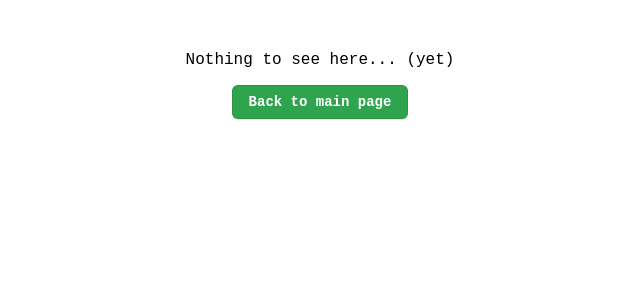
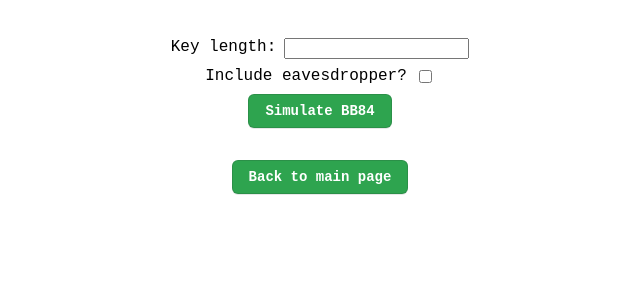
Before and after one commit to Tangy-Cheese/qkd_sim, a React app in the folder frontend/: page / in a window 1280 px wide. Both pictures are taken after a click on the button "BB84". Shown: the top 300 px of the page, without its empty margins (320-960 px from the left). Built offline with nearby package versions, Linux system fonts and the light colour scheme; the HTML template or start-up script is replaced by a standard one.

Commit message:
Created input form for simulating BB84

```diff
--- a/frontend/src/App.css
+++ b/frontend/src/App.css
@@ -9,6 +9,20 @@
     margin-bottom:3em;
 }
 
+#bb84Form {
+    display: flex;
+    flex-direction: column;
+    align-items: center;
+    gap: 0.5em;
+    margin-bottom: 2em;
+}
+
+#bb84FormElement {
+    display: flex;
+    flex-direction: row;
+    gap: 0.5em;
+}
+
 #buttons {
     display: flex;
     flex-direction: row;
--- a/frontend/src/components/bb84.jsx
+++ b/frontend/src/components/bb84.jsx
@@ -1,7 +1,25 @@
+import { useState } from 'react'
+
 export default function BB84({ handleReturnClick }){
+    function simulateProtocol(formData){
+        const keylen = formData.get('keylen')
+        const eavesdropper = formData.get('eve') != null ? true: false
+
+    }
+
     return(
         <>
-            <p>Nothing to see here... (yet)</p>
+            <form action={simulateProtocol} id="bb84Form">
+                <div id="bb84FormElement">
+                    <label for="keylen">Key length:</label>
+                    <input type="text" id="keylen" name="keylen"/>
+                </div>
+                <div id="bb84FormElement">
+                    <label for="eve">Include eavesdropper?</label>
+                    <input type="checkbox" id="eve" name="eve"/>
+                </div>
+                <button type="submit">Simulate BB84</button>
+            </form>
             <button onClick={handleReturnClick}>Back to main page</button>
         </>
     )
--- a/frontend/src/index.css
+++ b/frontend/src/index.css
@@ -4,7 +4,7 @@ body {
     align-items: center;
 }
 
-p, h1, button {
+p, h1, button, label {
     font-family: 'Courier New', Courier, monospace;
 }
 
```
